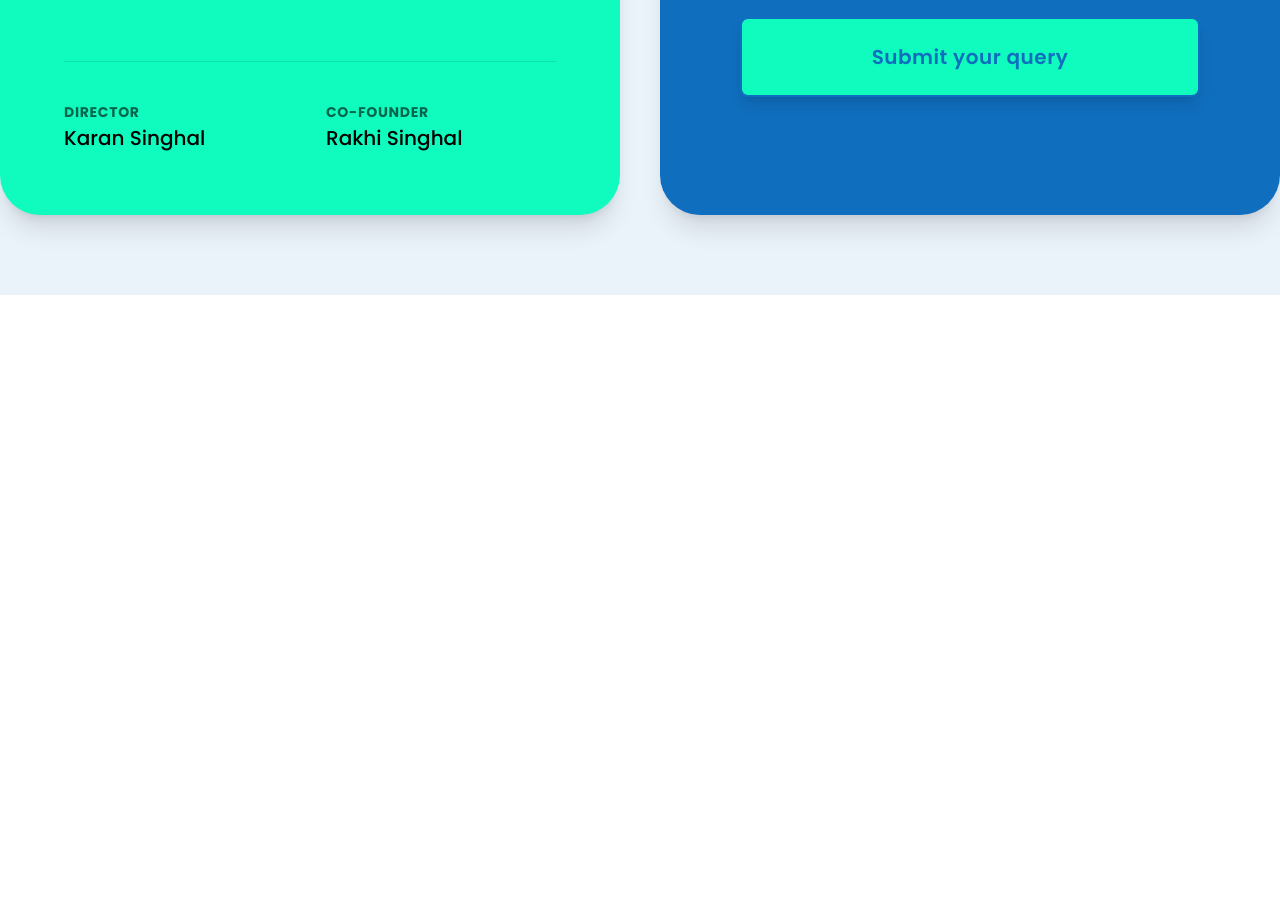
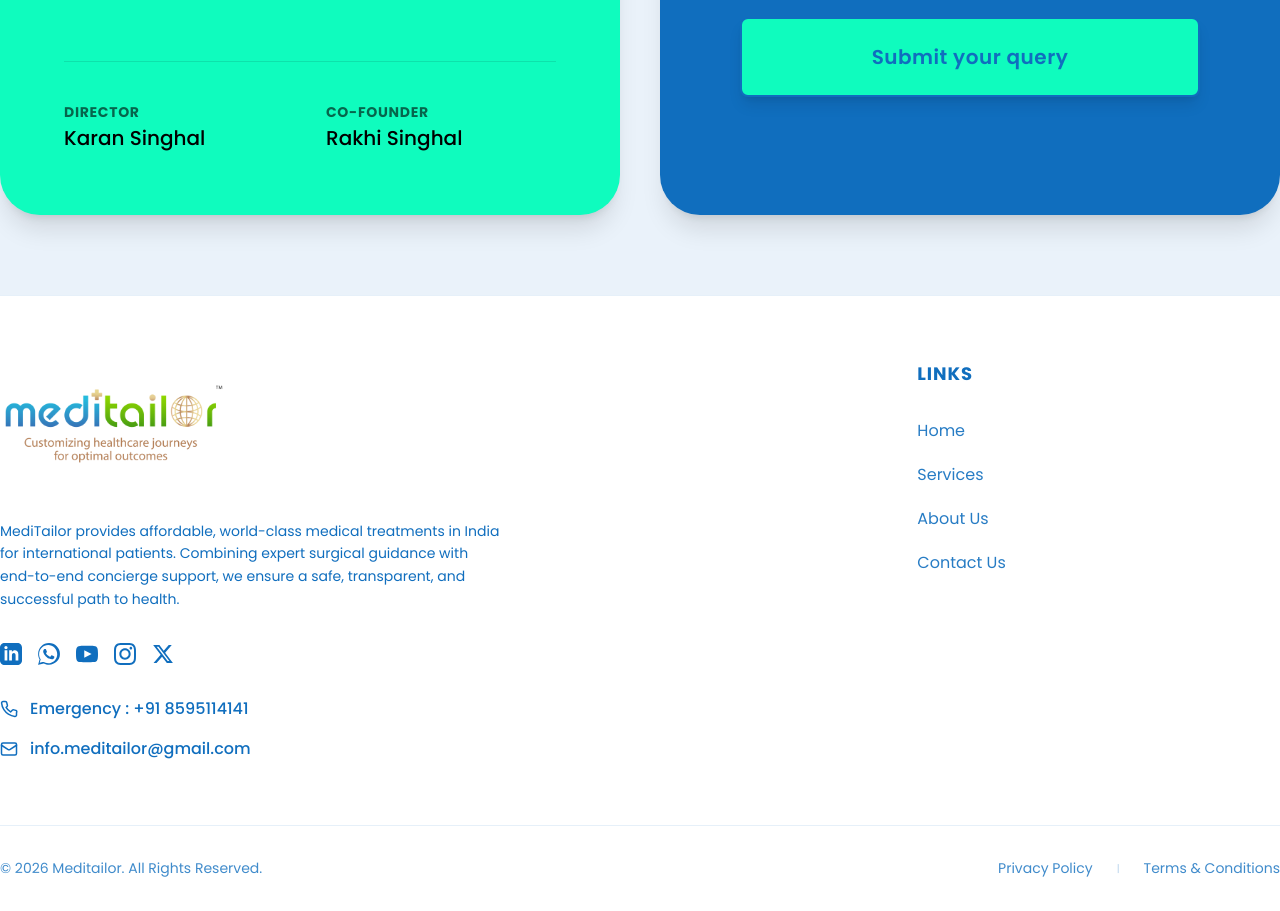
Before and after one commit to a-s-t-e-y-a/inspired, an Astro site: page /contact in a window 1280 px wide. Shown: the part 1374-2285 px from the top of the page. Before the commit the page ends 1669 px from the top, so only its background shows below. Built offline with nearby package versions, Linux system fonts and the light colour scheme; Astro itself is replaced by a stand-in of ours.

```diff
--- /dev/null
+++ b/src/components/Footer.astro
@@ -0,0 +1,201 @@
+---
+const quickLinks = [
+	{ name: "Home", href: "/" },
+	{ name: "Services", href: "/services" },
+	{ name: "About Us", href: "/about" },
+	{ name: "Contact Us", href: "/contact" },
+];
+---
+
+<footer class="bg-white pt-16 pb-8 border-t border-primary/10">
+	<div class="container max-w-[1400px] mx-auto px-6 md:px-0">
+		<div
+			class="grid grid-cols-1 md:grid-cols-2 lg:grid-cols-3 gap-12 lg:gap-24 mb-16"
+		>
+			<!-- Brand Column -->
+			<div class="lg:col-span-2">
+				<div class="flex items-center mb-8">
+					<img
+						src="/maditailarLogo.png"
+						alt="MediTailor Logo"
+						class="h-24 md:h-32 w-auto"
+					/>
+				</div>
+				<p
+					class="text-primary text-[14px] leading-relaxed font-[300] mb-8 max-w-[500px]"
+				>
+					MediTailor provides affordable, world-class medical
+					treatments in India for international patients. Combining
+					expert surgical guidance with end-to-end concierge support,
+					we ensure a safe, transparent, and successful path to
+					health.
+				</p>
+
+				<div class="flex gap-4 mb-8">
+					<a
+						href="#"
+						class="text-primary hover:scale-110 transition-transform"
+					>
+						<svg
+							xmlns="http://www.w3.org/2000/svg"
+							width="22"
+							height="22"
+							viewBox="0 0 24 24"
+							fill="currentColor"
+							><path
+								d="M19 0h-14c-2.761 0-5 2.239-5 5v14c0 2.761 2.239 5 5 5h14c2.762 0 5-2.239 5-5v-14c0-2.761-2.238-5-5-5zm-11 19h-3v-11h3v11zm-1.5-12.268c-.966 0-1.75-.79-1.75-1.764s.784-1.764 1.75-1.764 1.75.79 1.75 1.764-.783 1.764-1.75 1.764zm13.5 12.268h-3v-5.604c0-3.368-4-3.113-4 0v5.604h-3v-11h3v1.765c1.396-2.586 7-2.777 7 2.476v6.759z"
+							></path></svg
+						>
+					</a>
+					<a
+						href="#"
+						class="text-primary hover:scale-110 transition-transform"
+					>
+						<svg
+							xmlns="http://www.w3.org/2000/svg"
+							width="22"
+							height="22"
+							viewBox="0 0 24 24"
+							fill="currentColor"
+							><path
+								d="M.057 24l1.687-6.163c-1.041-1.804-1.588-3.849-1.587-5.946.003-6.556 5.338-11.891 11.893-11.891 3.181.001 6.167 1.24 8.413 3.488 2.246 2.248 3.484 5.232 3.484 8.412s-1.239 6.164-3.488 8.412c-2.248 2.247-5.231 3.487-8.412 3.487h-.001c-2.007 0-3.98-.539-5.717-1.557l-5.789 1.517zm5.666-3.414c1.603.953 3.46 1.457 5.352 1.458h.001c5.452 0 9.891-4.438 9.893-9.891 0-2.641-1.029-5.123-2.895-6.99-1.868-1.868-4.349-2.897-6.99-2.897-5.454 0-9.893 4.439-9.893 9.893 0 1.996.6 3.931 1.734 5.589l-1.042 3.804 3.9-.99-.06-.036zm11.528-6.138c-.301-.15-1.78-.878-2.056-.978-.275-.1-.476-.15-.676.15-.2.3-.775 1.05-.951 1.25-.175.2-.35.225-.651.075-.3-.15-1.267-.467-2.414-1.49-.893-.797-1.493-1.783-1.669-2.083-.175-.3-.018-.462.132-.612.135-.135.3-.35.45-.525.15-.175.2-.3.3-.5.1-.2.05-.375-.025-.525-.075-.15-.676-1.628-.926-2.228-.244-.584-.492-.505-.676-.514l-.576-.013c-.2 0-.525.075-.8.375s-1.05 1.025-1.05 2.5 1.075 2.9 1.225 3.1c.15.2 2.112 3.226 5.118 4.525.715.309 1.274.494 1.71.632.718.228 1.373.196 1.89.118.577-.087 1.781-.728 2.031-1.428.25-.7.25-1.3.175-1.428-.076-.126-.276-.2-.576-.351z"
+							></path></svg
+						>
+					</a>
+					<a
+						href="#"
+						class="text-primary hover:scale-110 transition-transform"
+					>
+						<svg
+							xmlns="http://www.w3.org/2000/svg"
+							width="22"
+							height="22"
+							viewBox="0 0 24 24"
+							fill="currentColor"
+							><path
+								d="M19.615 3.184c-3.604-.246-11.631-.245-15.23 0-3.897.266-4.356 2.62-4.385 8.816.029 6.185.484 8.549 4.385 8.816 3.6.245 11.626.246 15.23 0 3.897-.266 4.356-2.62 4.385-8.816-.029-6.185-.484-8.549-4.385-8.816zm-10.615 12.816v-8l8 4-8 4z"
+							></path></svg
+						>
+					</a>
+					<a
+						href="#"
+						class="text-primary hover:scale-110 transition-transform"
+					>
+						<svg
+							xmlns="http://www.w3.org/2000/svg"
+							width="22"
+							height="22"
+							viewBox="0 0 24 24"
+							fill="currentColor"
+							><path
+								d="M12 2.163c3.204 0 3.584.012 4.85.07 3.252.148 4.771 1.691 4.919 4.919.058 1.265.069 1.645.069 4.849 0 3.205-.012 3.584-.069 4.849-.149 3.225-1.664 4.771-4.919 4.919-1.266.058-1.644.07-4.85.07-3.204 0-3.584-.012-4.849-.07-3.26-.149-4.771-1.699-4.919-4.92-.058-1.265-.07-1.644-.07-4.849 0-3.204.013-3.583.07-4.849.149-3.227 1.664-4.771 4.919-4.919 1.266-.057 1.645-.069 4.849-.069zm0-2.163c-3.259 0-3.667.014-4.947.072-4.358.2-6.78 2.618-6.98 6.98-.059 1.281-.073 1.689-.073 4.948 0 3.259.014 3.668.072 4.948.2 4.358 2.618 6.78 6.98 6.98 1.281.058 1.689.072 4.948.072 3.259 0 3.668-.014 4.948-.072 4.354-.2 6.782-2.618 6.979-6.98.059-1.28.073-1.689.073-4.948 0-3.259-.014-3.667-.072-4.947-.196-4.354-2.617-6.78-6.979-6.98-1.281-.059-1.69-.073-4.949-.073zm0 5.838c-3.403 0-6.162 2.759-6.162 6.162s2.759 6.163 6.162 6.163 6.162-2.759 6.162-6.163-2.759-6.162-6.162-6.162zm0 10.162c-2.209 0-4-1.79-4-4 0-2.209 1.791-4 4-4s4 1.791 4 4c0 2.21-1.791 4-4 4zm6.406-11.845c-.796 0-1.441.645-1.441 1.44s.645 1.44 1.441 1.44c.795 0 1.439-.645 1.439-1.44s-.644-1.44-1.439-1.44z"
+							></path></svg
+						>
+					</a>
+					<a
+						href="#"
+						class="text-primary hover:scale-110 transition-transform"
+					>
+						<svg
+							xmlns="http://www.w3.org/2000/svg"
+							width="22"
+							height="22"
+							viewBox="0 0 24 24"
+							fill="currentColor"
+							><path
+								d="M18.244 2.25h3.308l-7.227 8.26 8.502 11.24H16.17l-5.214-6.817L4.99 21.75H1.68l7.73-8.835L1.254 2.25H8.08l4.713 6.231zm-1.161 17.52h1.833L7.084 4.126H5.117z"
+							></path></svg
+						>
+					</a>
+				</div>
+
+				<div class="space-y-4">
+					<div class="flex items-center gap-3 text-primary">
+						<svg
+							xmlns="http://www.w3.org/2000/svg"
+							width="18"
+							height="18"
+							viewBox="0 0 24 24"
+							fill="none"
+							stroke="currentColor"
+							stroke-width="2"
+							stroke-linecap="round"
+							stroke-linejoin="round"
+							><path
+								d="M22 16.92v3a2 2 0 0 1-2.18 2 19.79 19.79 0 0 1-8.63-3.07 19.5 19.5 0 0 1-6-6 19.79 19.79 0 0 1-3.07-8.67A2 2 0 0 1 4.11 2h3a2 2 0 0 1 2 1.72 12.84 12.84 0 0 0 .7 2.81 2 2 0 0 1-.45 2.11L8.09 9.91a16 16 0 0 0 6 6l2.27-2.27a2 2 0 0 1 2.11-.45 12.84 12.84 0 0 0 2.81.7A2 2 0 0 1 22 16.92z"
+							></path></svg
+						>
+						<span class="font-medium"
+							>Emergency : +91 8595114141</span
+						>
+					</div>
+					<div class="flex items-center gap-3 text-primary">
+						<svg
+							xmlns="http://www.w3.org/2000/svg"
+							width="18"
+							height="18"
+							viewBox="0 0 24 24"
+							fill="none"
+							stroke="currentColor"
+							stroke-width="2"
+							stroke-linecap="round"
+							stroke-linejoin="round"
+							><rect width="20" height="16" x="2" y="4" rx="2"
+							></rect><path
+								d="m22 7-8.97 5.7a1.94 1.94 0 0 1-2.06 0L2 7"
+							></path></svg
+						>
+						<span class="font-medium"
+							>info.meditailor@gmail.com</span
+						>
+					</div>
+				</div>
+			</div>
+
+			<!-- Links Column -->
+			<div>
+				<h4
+					class="text-primary font-bold mb-8 text-[18px] uppercase tracking-wider"
+				>
+					Links
+				</h4>
+				<ul class="space-y-5">
+					{
+						quickLinks.map((link) => (
+							<li>
+								<a
+									href={link.href}
+									class="text-primary opacity-90 hover:opacity-100 transition-opacity font-[400] text-[16px]"
+								>
+									{link.name}
+								</a>
+							</li>
+						))
+					}
+				</ul>
+			</div>
+		</div>
+
+		<!-- Bottom Bar -->
+		<div
+			class="pt-8 border-t border-primary/10 flex flex-col md:flex-row justify-between items-center gap-4 text-center md:text-left"
+		>
+			<p class="text-primary opacity-80 font-[300] text-[14px]">
+				© 2026 Meditailor. All Rights Reserved.
+			</p>
+			<div class="flex gap-6 items-center">
+				<a
+					href="#"
+					class="text-primary opacity-80 hover:opacity-100 transition-opacity text-[14px] font-[300]"
+					>Privacy Policy</a
+				>
+				<span class="text-primary opacity-30 text-[10px]">|</span>
+				<a
+					href="#"
+					class="text-primary opacity-80 hover:opacity-100 transition-opacity text-[14px] font-[300]"
+					>Terms & Conditions</a
+				>
+			</div>
+		</div>
+	</div>
+</footer>
--- a/src/components/ServiceCard.astro
+++ b/src/components/ServiceCard.astro
@@ -9,7 +9,7 @@
 ---
 
 <div
-	class="bg-primary p-8 md:p-10 rounded-[2rem] md:rounded-[2.5rem] shadow-xl hover:shadow-2xl transition-all duration-300 flex items-start gap-6 group"
+	class="bg-primary p-6 md:p-10 rounded-[2rem] md:rounded-[2.5rem] shadow-xl hover:shadow-2xl transition-all duration-300 flex items-start gap-5 md:gap-6 group"
 >
 	<div
 		class="bg-white/10 p-4 rounded-2xl flex-shrink-0 group-hover:scale-110 transition-transform duration-300"
--- a/src/components/TopBar.astro
+++ b/src/components/TopBar.astro
@@ -4,9 +4,9 @@
 
 <div class="bg-primary">
 	<div
-		class="container flex flex-col md:flex-row justify-between items-center py-2 text-white text-xs md:text-sm gap-2"
+		class="container flex flex-row justify-between items-center py-2 text-white text-[10px] md:text-sm gap-2"
 	>
-		<div class="flex flex-col sm:flex-row gap-2 sm:gap-6 items-center">
+		<div class="flex flex-row gap-4 md:gap-6 items-center">
 			<div class="flex items-center gap-2">
 				<svg
 					xmlns="http://www.w3.org/2000/svg"
@@ -25,7 +25,7 @@
 				<span class="whitespace-nowrap">Emergency : +91 8595114141</span
 				>
 			</div>
-			<div class="flex items-center gap-2">
+			<div class="hidden sm:flex items-center gap-2">
 				<svg
 					xmlns="http://www.w3.org/2000/svg"
 					width="14"
--- a/src/layouts/Layout.astro
+++ b/src/layouts/Layout.astro
@@ -1,6 +1,7 @@
 ---
 import TopBar from "../components/TopBar.astro";
 import Navbar from "../components/Navbar.astro";
+import Footer from "../components/Footer.astro";
 import "../styles/global.css";
 
 interface Props {
@@ -37,5 +38,6 @@
 		<main class="min-h-screen">
 			<slot />
 		</main>
+		<Footer />
 	</body>
 </html>
--- a/src/pages/contact.astro
+++ b/src/pages/contact.astro
@@ -260,14 +260,14 @@
 							>
 							<div class="flex gap-4">
 								<div
-									class="bg-white/10 text-white border border-white/20 px-5 py-4 rounded-xl font-bold flex items-center justify-center min-w-[70px]"
+									class="bg-white/10 text-white border border-white/20 px-3 md:px-5 py-4 rounded-xl font-bold flex items-center justify-center min-w-[60px] md:min-w-[70px]"
 								>
 									+91
 								</div>
 								<input
 									type="tel"
 									placeholder="Enter phone number"
-									class="flex-1 bg-white text-black px-6 py-4 rounded-xl outline-none focus:ring-2 focus:ring-accent-light transition-all placeholder:text-gray-400"
+									class="min-w-0 flex-1 bg-white text-black px-4 md:px-6 py-4 rounded-xl outline-none focus:ring-2 focus:ring-accent-light transition-all placeholder:text-gray-400"
 								/>
 							</div>
 						</div>
```
Also changed, not shown: src/pages/services.astro (+5 -5 lines).
